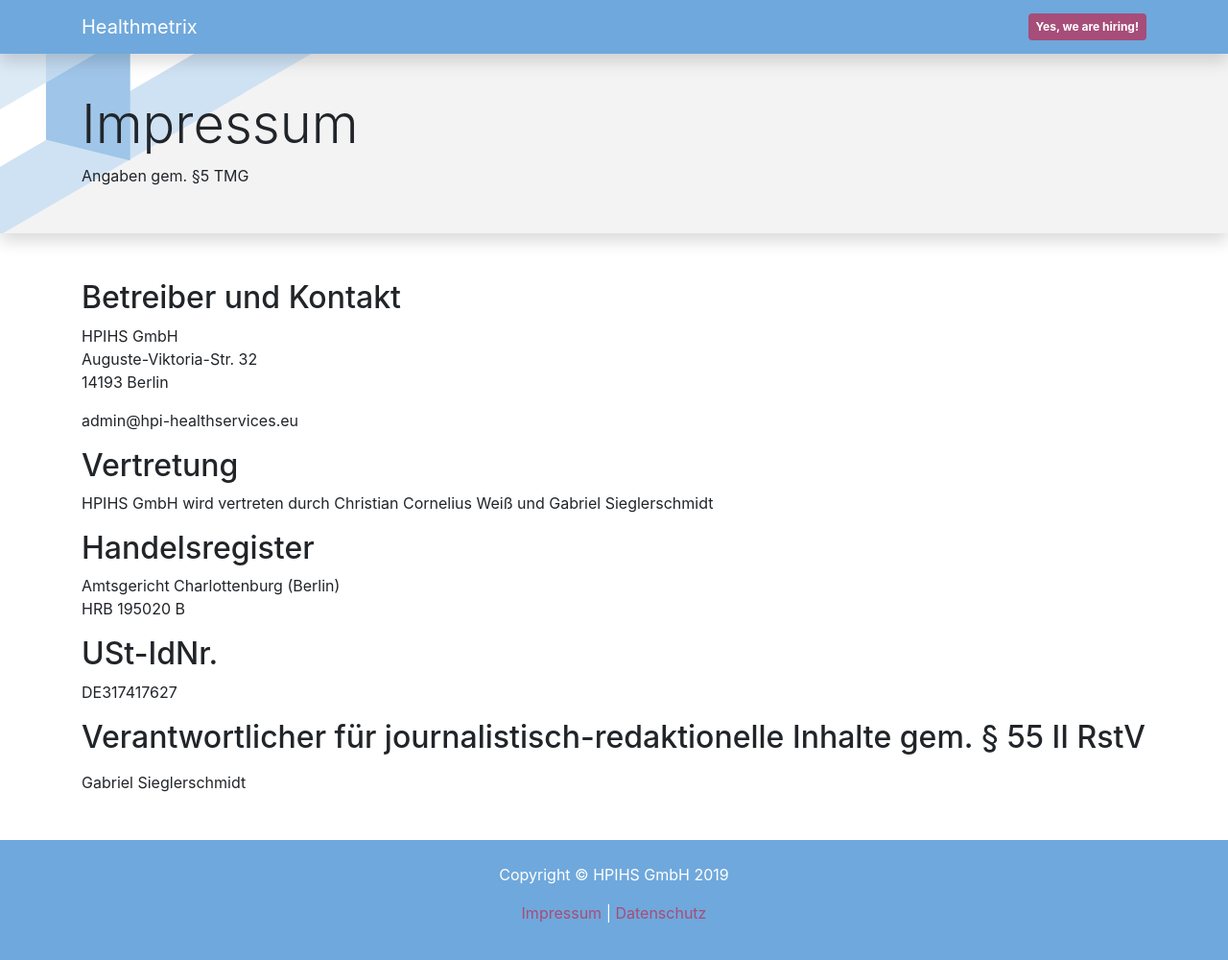
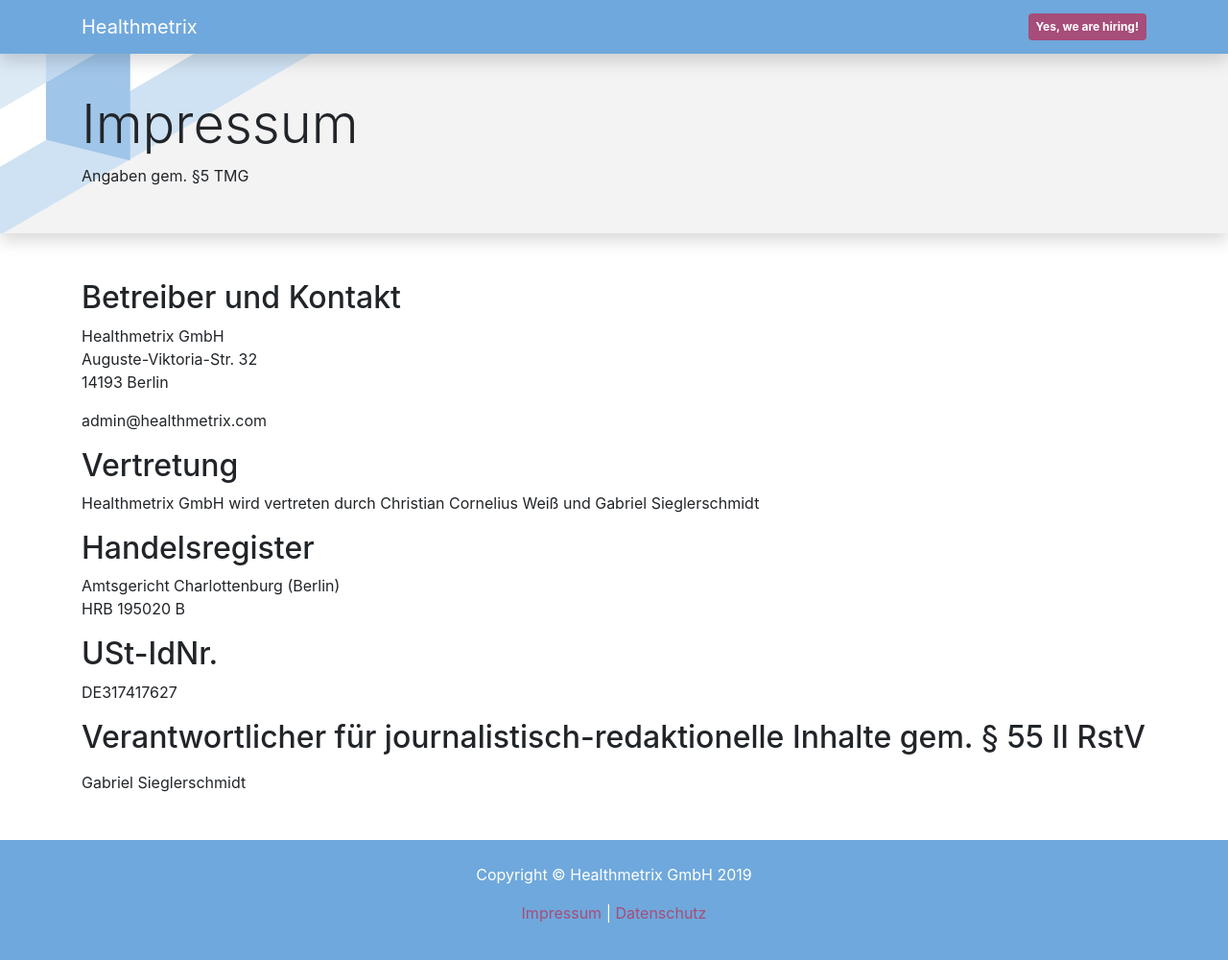
Before and after one commit to healthmetrix/website, a plain HTML site: page imprint.html in a window 1280 px wide. Shown: the whole page at 96% size. Drawn offline with nearby package versions, Linux system fonts and the light colour scheme.

Commit message:
Rename HPIHS to Healthmetrix

```diff
--- a/imprint.html
+++ b/imprint.html
@@ -5,10 +5,10 @@
 
   <meta charset="utf-8">
   <meta name="viewport" content="width=device-width, initial-scale=1, shrink-to-fit=no">
-  <meta name="author" content="HPIHS GmbH">
-  <meta name="description" content="HPIHS Website">
+  <meta name="author" content="Healthmetrix GmbH">
+  <meta name="description" content="Healthmetrix Website">
 
-  <title>Healthmetrix by HPIHS GmbH</title>
+  <title>Healthmetrix GmbH</title>
 
   <!-- Bootstrap core CSS -->
   <link rel="stylesheet" href="css/main.css">
@@ -44,17 +44,17 @@
 
     <h2>Betreiber und Kontakt</h2>
     <p>
-    HPIHS GmbH<br>
+    Healthmetrix GmbH<br>
     Auguste-Viktoria-Str. 32<br>
     14193 Berlin
     <p>
-    admin@hpi-healthservices.eu
+    admin@healthmetrix.com
     </p>
     </p>
 
     <h2>Vertretung</h2>
     <p>
-    HPIHS GmbH wird vertreten durch Christian Cornelius Weiß und Gabriel Sieglerschmidt
+    Healthmetrix GmbH wird vertreten durch Christian Cornelius Weiß und Gabriel Sieglerschmidt
     </p>
 
     <h2>Handelsregister</h2>
@@ -78,7 +78,7 @@
 
     <!-- footer -->
     <footer class="p-4 bg-secondary text-center text-white container-fluid">
-        <p>Copyright &copy; HPIHS GmbH 2019</p>
+        <p>Copyright &copy; Healthmetrix GmbH 2019</p>
         <p><a href="imprint.html">Impressum</a>&nbsp|&nbsp<a href="privacy.html">Datenschutz</a></p>
     </footer>
 
```
Also changed, not shown: 404.html (+2 -2 lines), index.html (+3 -3 lines), privacy.html (+4 -4 lines).
